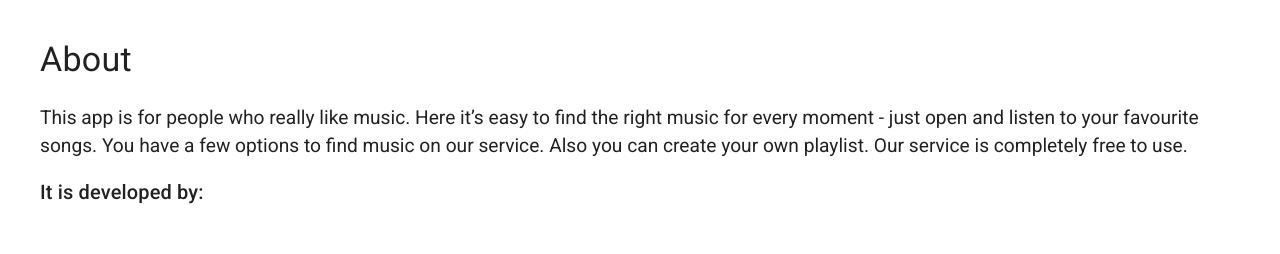
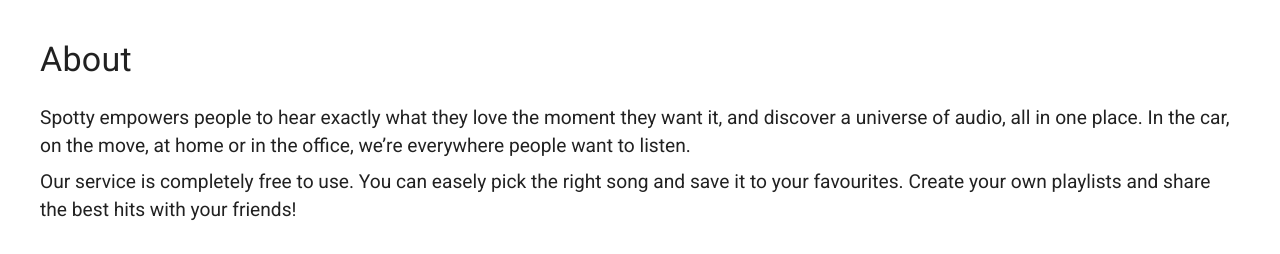
Before and after one commit to ihor4568/spotty-react, a React (Create React App) app: page / in a window 1280 px wide. Shown: the top 254 px of the page. Built offline with nearby package versions, Linux system fonts and the light colour scheme.

Commit message:
KHWE-55: Change description

```diff
--- a/src/components/About.js
+++ b/src/components/About.js
@@ -18,7 +18,8 @@ const styles = () => ({
     padding: "2rem"
   },
   text: {
-    fontSize: "1.2rem"
+    fontSize: "1.2rem",
+    paddingBottom: "0.5rem"
   },
   developed: {
     padding: "1rem 0 3rem 0"
@@ -44,11 +45,15 @@ class About extends Component {
           About
         </Typography>
         <Typography component="p" className={classes.text}>
-          This app is for people who really like music. Here it’s easy to find
-          the right music for every moment - just open and listen to your
-          favourite songs. You have a few options to find music on our service.
-          Also you can create your own playlist. Our service is completely free
-          to use.
+          Spotty empowers people to hear exactly what they love the moment they
+          want it, and discover a universe of audio, all in one place. In the
+          car, on the move, at home or in the office, we’re everywhere people
+          want to listen.
+        </Typography>
+        <Typography component="p" className={classes.text}>
+          Our service is completely free to use. You can easely pick the right
+          song and save it to your favourites. Create your own playlists and
+          share the best hits with your friends!
         </Typography>
         <Typography component="p" variant="h6" className={classes.developed}>
           It is developed by:
```
